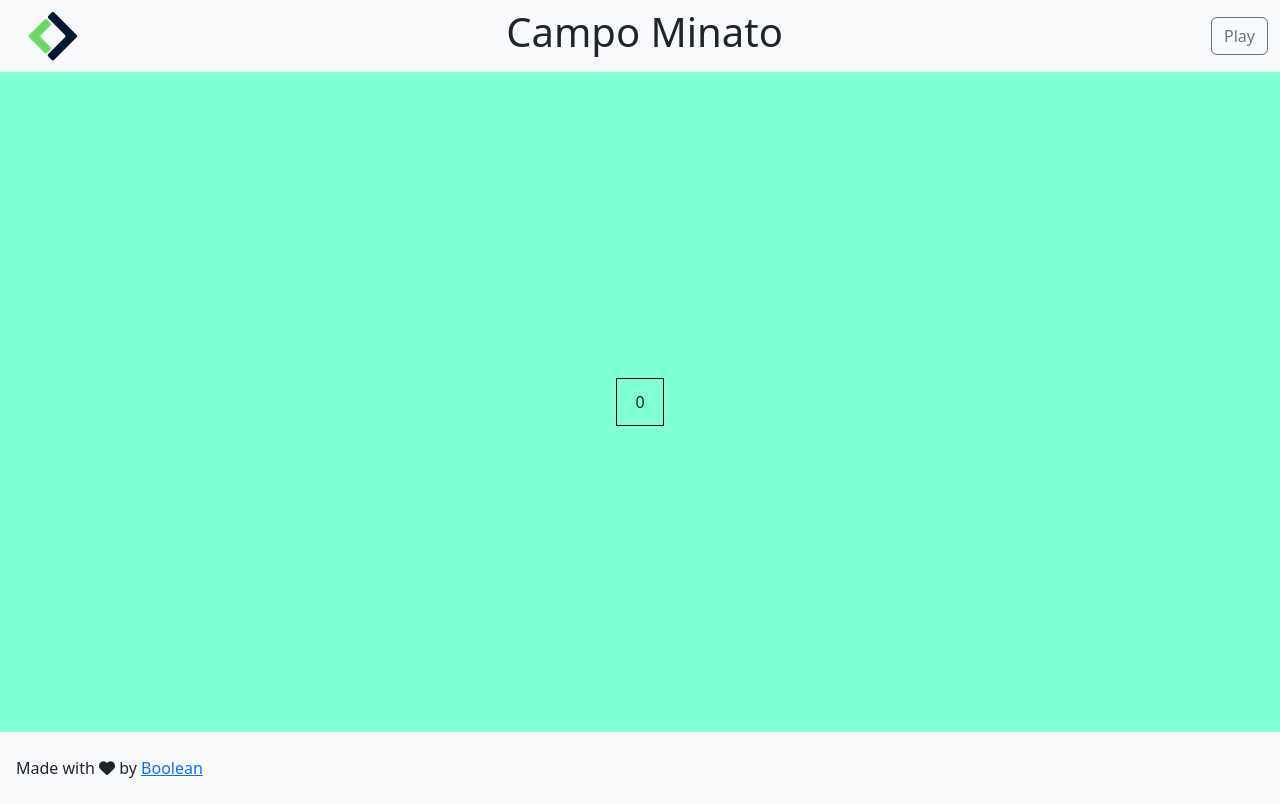
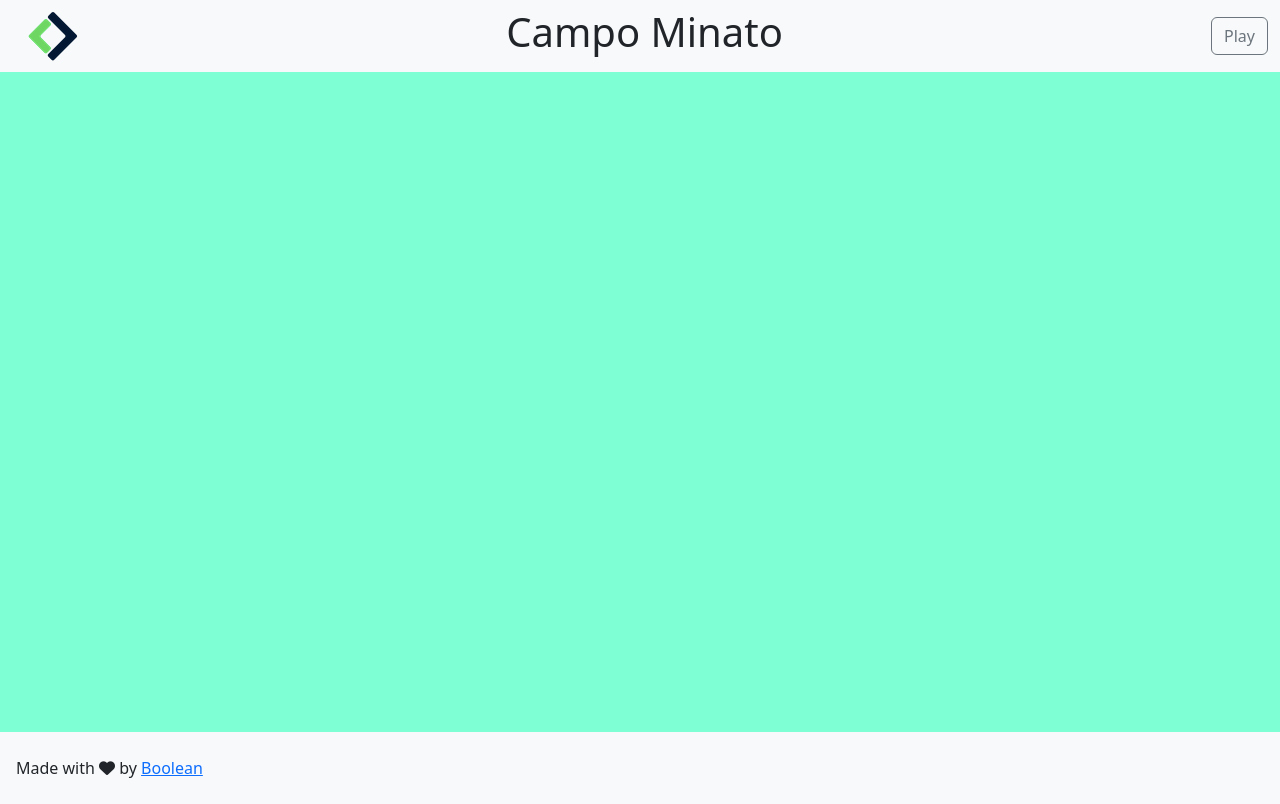
Before and after one commit to luigidibella/js-campominato-grid, a plain HTML site: page index.html in a window 1280 px wide. Drawn offline with nearby package versions, Linux system fonts and the light colour scheme.

Commit message:
[add] cell commit

```diff
--- a/index.html
+++ b/index.html
@@ -27,9 +27,9 @@
   <div class="game-container d-flex justify-content-center align-items-center">
     <div class="game-board my-5">
       <div class="grid">
-        <div class="cell check">
+        <!-- <div class="cell check">
           <div class="num">0</div>
-        </div>
+        </div> -->
       </div>
     </div>
   </div>
--- a/js/script.js
+++ b/js/script.js
@@ -1,11 +1,9 @@
 const grid = document.querySelector('.grid');
 const playButton = document.querySelector('.play');
-
 
 const totalCells = 100;
 /* const totalCells = 81; */
 /* const totalCells = 49; */
-
 
 playButton.addEventListener('click', play);
 
```
